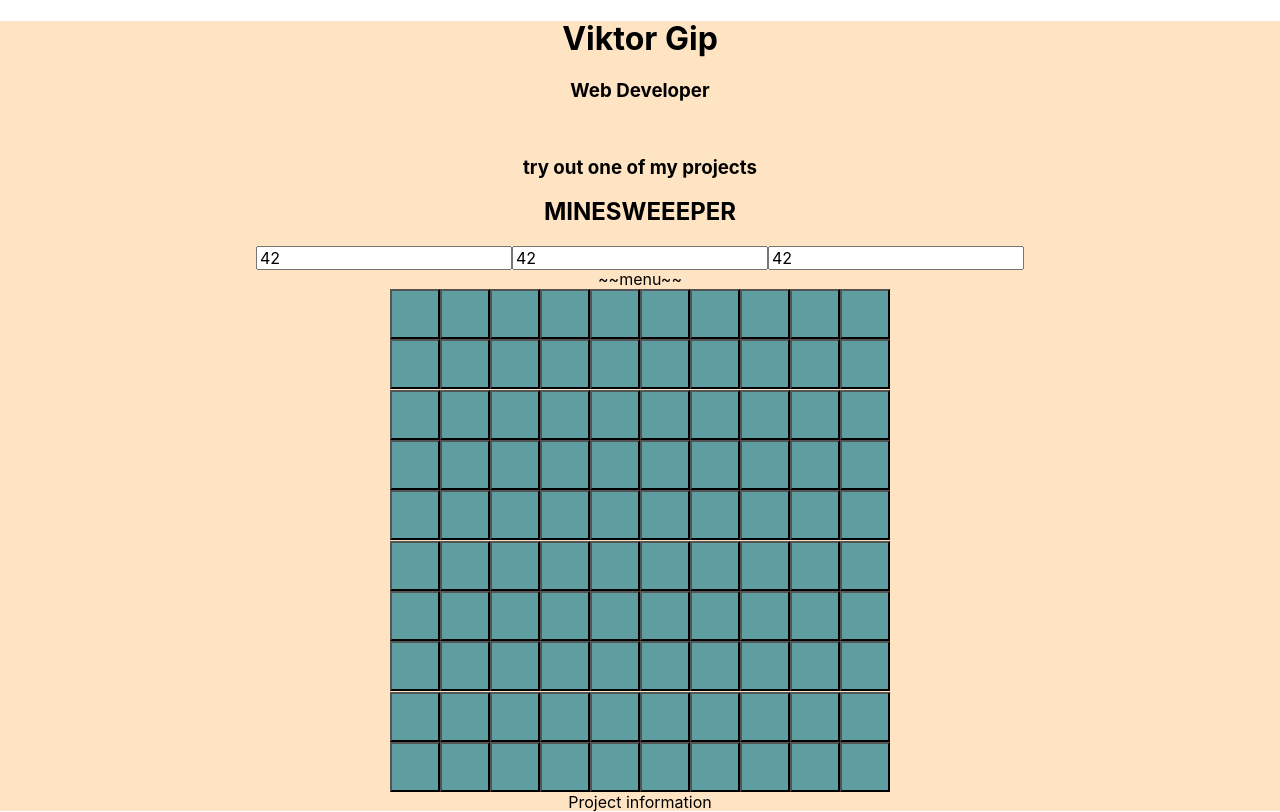
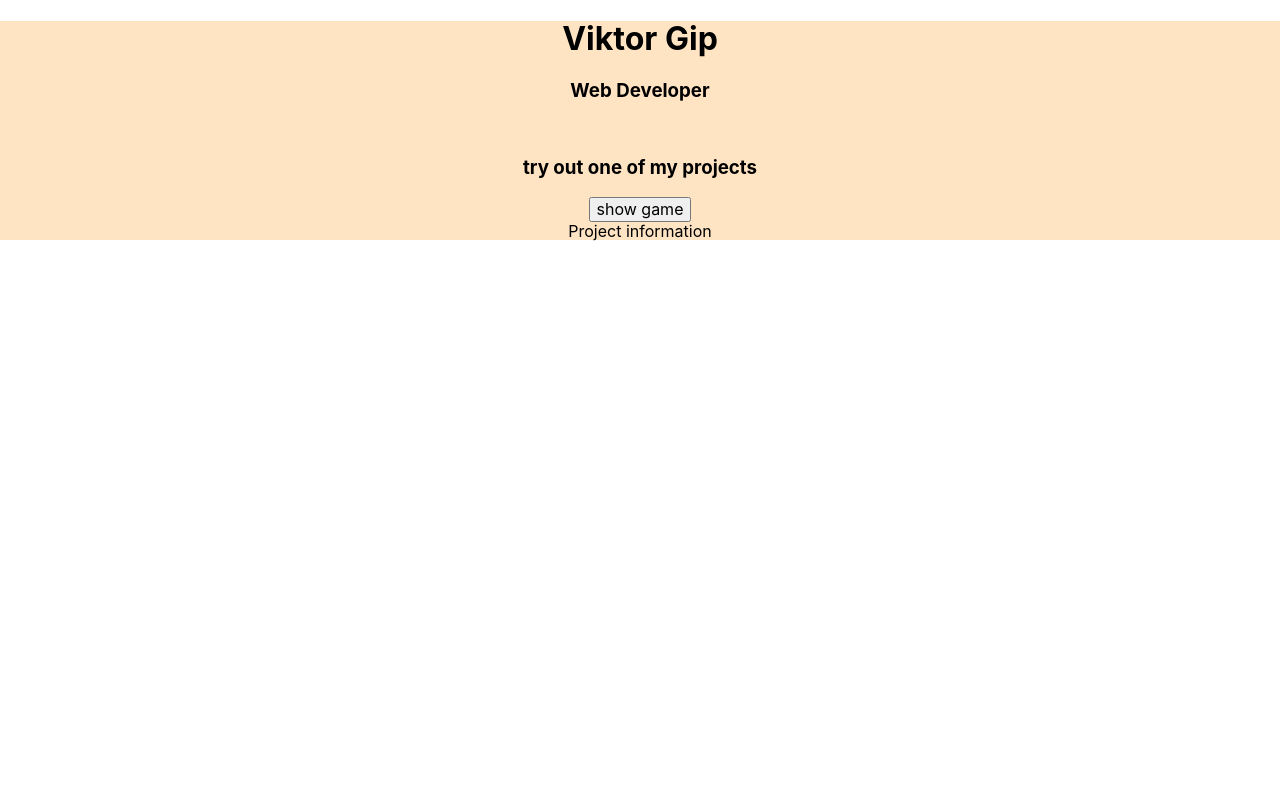
Before and after one commit to thegip/minesweeper, a React (Create React App) app: page / in a window 1280 px wide. Built offline with nearby package versions, Linux system fonts and the light colour scheme.

Commit message:
added game toggle

```diff
--- a/src/App.js
+++ b/src/App.js
@@ -3,18 +3,22 @@ import Info from './components/InfoContent/InfoContent'
 import './Normalize.css'
 import './App.css'
 import {GenerateBoard} from './components/GenerateBoard'
+import { useState } from 'react'
 
 const board = GenerateBoard(10,10,10)
 console.log(board)
 
+
+
 function App() {
+  const [showGame, setShowGame] = useState(false)
   return (
     <div className="App">
       <header className="App-header">
       </header>
       <Info/>
-
-      <Game board={board}/>
+      <button onClick={() => setShowGame(true)} >show game</button>
+      {showGame && <Game board={board}/>}
       <div>Project information</div>
     </div>
   )
```
